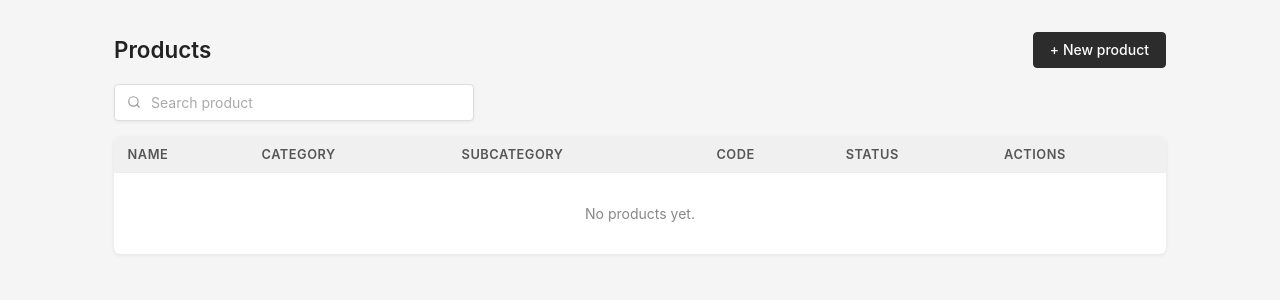
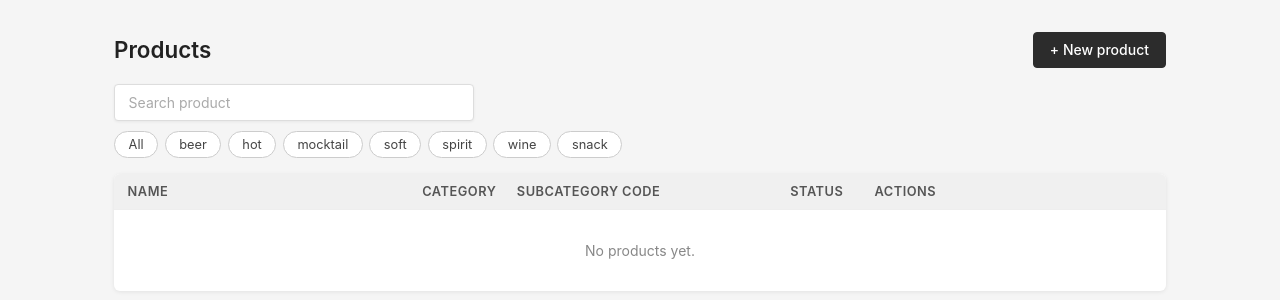
Before and after one commit to arthurbotto/supporters_bar_menu, a Flask app: page /admin/products in a window 1280 px wide. Shown: the part 48-348 px from the top of the page. Run offline with Flask 3, Linux system fonts and the light colour scheme; the visitor is signed in with stand-in values (Sample User, id 1); data that the repository does not hold is empty; some libraries are stand-ins or nearby versions.

Commit message:
Add Bar Snacks page, home footer, and admin products filter
  Bar Snacks: GET /snacks route, all_snacks() repository method,
  snacks.html template, snacks.css. Flat list with name, vegan label,
  description, and price per serve size. Home page tile added.

  Home page footer: allergen info, pricing notes, service charge.
  Styled small and discrete with separator line (home.css).

  Admin products filter: category pill buttons (All + per-category)
  firing HTMX on click; search_product() SQL fixed with dynamic WHERE
  so empty category returns all products; products.js extracted to
  static/js/admin/ for active-button highlight; products table column
  widths set with table-layout:fixed, code column truncated with ellipsis.

  Admin form image preview: max-width/height constrained so images
  display proportionally without stretching.

```diff
--- a/app.py
+++ b/app.py
@@ -399,6 +399,23 @@ def get_hot_drinks_page():
 
     return render_template('hot_drinks.html', hot_drinks=hot_drinks)
 
+# ---------------
+# snacks page
+# ---------------
+
+@app.route('/snacks')
+def get_snacks_page():
+    connection = get_flask_database_connection(app)
+    product_repo = ProductRepository(connection)
+    snacks = product_repo.all_snacks()
+
+    for snack in snacks:
+        snack.variants = product_repo.product_variants(snack.id)
+
+    return render_template('snacks.html', snacks=snacks)
+
+
+
 
 # ===========================
 # Admin routes
@@ -446,13 +463,11 @@ def admin_products():
 @login_required
 def admin_search_products():
     q = request.args.get('q', '').strip()
+    category = request.args.get('category', '')
     connection = get_flask_database_connection(app)
     repo = ProductRepository(connection)
 
-    if q == '':
-        products = repo.all_products_for_admin()
-    else:
-        products = repo.search_product(q)
+    products = repo.search_product(q, category)
 
     return render_template('admin/products_list.html', products=products)
 
--- a/lib/product_repository.py
+++ b/lib/product_repository.py
@@ -85,7 +85,13 @@ class ProductRepository:
 
     def all_hot_drinks(self):
         rows = self._connection.execute(
-            "SELECT p.* FROM products p WHERE p.category = 'hot' AND p.is_active = TRUE ORDER BY p.id ASC"
+            "SELECT p.* FROM products p WHERE p.category = 'hot' AND p.is_active = TRUE ORDER BY p.name"
+        )
+        return [self._row_to_product(r) for r in rows]
+
+    def all_snacks(self):
+        rows = self._connection.execute(
+            "SELECT p.* FROM products p WHERE p.category = 'snack' AND p.is_active = TRUE ORDER BY p.id ASC"
         )
         return [self._row_to_product(r) for r in rows]
 
@@ -158,17 +164,19 @@ class ProductRepository:
         )
         return [row["producer"] for row in rows]
 
-    def search_product(self, query=''):
-        q = f"%{query.strip()}%"
-
+    def search_product(self, query='', category=''):
+        conditions = []
+        params = []
+        if query.strip():
+            conditions.append("p.name ILIKE %s")
+            params.append(f"%{query.strip()}%")
+        if category:
+            conditions.append("p.category = %s")
+            params.append(category)
+        where = ("WHERE " + " AND ".join(conditions)) if conditions else ""
         rows = self._connection.execute(
-            """
-            SELECT p.*
-            FROM products p
-            WHERE p.name ILIKE %s
-            ORDER BY p.category, p.name
-        """, [q])
-
+            f"SELECT p.* FROM products p {where} ORDER BY p.category, p.name",
+            params)
         return [self._row_to_product(r) for r in rows]
 
 
--- a/static/css/admin.css
+++ b/static/css/admin.css
@@ -128,6 +128,33 @@ body {
   color: #666;
 }
 
+/* ---- Products table column widths ---- */
+.products-table {
+  table-layout: fixed;
+}
+.products-table th:nth-child(1) { width: 28%; } /* Name */
+.products-table th:nth-child(2) { width: 9%; }  /* Category */
+.products-table th:nth-child(3) { width: 10%; } /* Subcategory */
+.products-table th:nth-child(4) { width: 16%; } /* Code */
+.products-table th:nth-child(5) { width: 8%; }  /* Status */
+/* Actions takes the remaining ~29% */
+
+.products-table td {
+  white-space: nowrap;
+  overflow: hidden;
+  text-overflow: ellipsis;
+  max-width: 0;
+}
+.products-table td:nth-child(1),
+.products-table td:nth-child(6) {
+  white-space: normal;
+  overflow: visible;
+  max-width: none;
+}
+.products-table .code-cell {
+  font-size: 0.72rem;
+}
+
 /* ---- Status badges ---- */
 .badge {
   display: inline-block;
@@ -145,6 +172,60 @@ body {
   align-items: center;
   justify-content: space-between;
   margin-bottom: 1rem;
+}
+
+/* ---- Filter bar (products page) ---- */
+.admin-filters {
+  display: flex;
+  flex-direction: column;
+  gap: 0.65rem;
+  margin-bottom: 1rem;
+}
+
+.admin-filter-search input {
+  width: 100%;
+  max-width: 360px;
+  padding: 0.55rem 0.85rem;
+  border: 1px solid #ddd;
+  border-radius: 4px;
+  font-size: 0.875rem;
+  font-family: inherit;
+  color: #222;
+  background: #fff;
+  box-shadow: 0 1px 3px rgba(0,0,0,0.06);
+  transition: border-color 0.15s, box-shadow 0.15s;
+}
+.admin-filter-search input:focus {
+  outline: none;
+  border-color: #2c2c2c;
+  box-shadow: 0 0 0 3px rgba(44,44,44,0.08);
+}
+.admin-filter-search input::placeholder { color: #aaa; }
+
+.admin-filter-controls {
+  display: flex;
+  flex-wrap: wrap;
+  gap: 0.4rem;
+}
+.admin-filter-controls button {
+  padding: 0.3rem 0.85rem;
+  border: 1px solid #ccc;
+  border-radius: 20px;
+  background: #fff;
+  color: #444;
+  font-size: 0.8rem;
+  font-family: inherit;
+  cursor: pointer;
+  transition: background 0.12s, border-color 0.12s, color 0.12s;
+}
+.admin-filter-controls button:hover {
+  background: #f0f0f0;
+  border-color: #aaa;
+}
+.admin-filter-controls button.active {
+  background: #2c2c2c;
+  border-color: #2c2c2c;
+  color: #fff;
 }
 
 /* ---- Admin search bar ---- */
@@ -374,6 +455,7 @@ body {
   .form-row { grid-template-columns: 1fr; }
 
   .admin-search { max-width: 100%; }
+  .admin-filter-search input { max-width: 100%; }
 
   /* Form action buttons: wrap and stretch on mobile */
   .form-actions {
--- /dev/null
+++ b/static/css/snacks.css
@@ -0,0 +1,6 @@
+.snack-row {
+  display: flex;
+  justify-content: space-between;
+  align-items: center;
+  padding: 14px;
+}
--- /dev/null
+++ b/static/js/admin/products.js
@@ -0,0 +1,6 @@
+document.querySelector('.admin-filter-controls').addEventListener('click', function(e) {
+  const btn = e.target.closest('button');
+  if (!btn) return;
+  this.querySelectorAll('button').forEach(b => b.classList.remove('active'));
+  btn.classList.add('active');
+});
--- a/templates/admin/cocktail_form.html
+++ b/templates/admin/cocktail_form.html
@@ -86,7 +86,7 @@
     <label>Image</label>
     {% if cocktail and cocktail.image_url %}
       <img src="{{ url_for('static', filename=cocktail.image_url) }}"
-            alt="Current image" style="max-height:120px; display:block; margin-bottom:0.5rem; border-radius:4px">
+            alt="Current image" style="max-height:120px; max-width:240px; width:auto; height:auto; display:block; margin-bottom:0.5rem; border-radius:4px">
       <span class="hint">Upload a new image to replace the current one.</span>
     {% endif %}
     <input type="file" name="image" accept="image/jpeg,image/png,image/webp">
--- a/templates/admin/product_form.html
+++ b/templates/admin/product_form.html
@@ -108,7 +108,7 @@
     <label>Image</label>
     {% if product and product.image_url %}
       <img src="{{ url_for('static', filename=product.image_url) }}"
-            alt="Current image" style="max-height:120px; display:block; margin-bottom:0.5rem; border-radius:4px">
+            alt="Current image" style="max-height:120px; max-width:240px; width:auto; height:auto; display:block; margin-bottom:0.5rem; border-radius:4px">
       <span class="hint">Upload a new image to replace the current one.</span>
     {% endif %}
     <input type="file" name="image" accept="image/jpeg,image/png,image/webp">
--- a/templates/admin/products.html
+++ b/templates/admin/products.html
@@ -10,7 +10,9 @@
   <a href="{{ url_for('admin_product_new') }}" class="btn btn-primary">+ New product</a>
 </div>
 
-<div class="admin-search">
+<div id="admin-filters" class="admin-filters">
+
+  <div class="admin-filter-search">
     <input
       type="text"
       name="q"
@@ -19,11 +21,35 @@
       hx-trigger="load, keyup changed delay:300ms"
       hx-target="#productResults"
       hx-swap="innerHTML"
+      hx-include="#admin-filters"
       autocomplete="off"
     >
   </div>
 
-<table class="admin-table" id="productResults">
+  <div class="admin-filter-controls">
+    <button type="button" name="category" value=""
+     hx-get="/admin/search_products"
+     hx-trigger="click"
+     hx-include="#admin-filters"
+     hx-target="#productResults"
+     hx-swap="innerHTML"
+     >All</button>
+    {% for cat in ['beer', 'hot', 'mocktail', 'soft', 'spirit', 'wine', 'snack'] %}
+    <button type="button" name="category" value="{{ cat }}"
+     hx-get="/admin/search_products"
+     hx-trigger="click"
+     hx-include="#admin-filters"
+     hx-target="#productResults"
+     hx-swap="innerHTML"
+     >{{ cat }}</button>
+    {% endfor %}
+  </div>
+</div>
+
+<table class="admin-table products-table" id="productResults">
   {% include "admin/products_list.html" %}
 </table>
 {% endblock %}
+{% block scripts %}
+  <script src="{{ url_for('static', filename='js/admin/products.js') }}"></script>
+{% endblock %}
```
Also changed, not shown: PROJECT_NOTES.md (+31 -1 lines), data/product_variants.csv (+16 -0 lines), data/products_base.csv (+19 -3 lines), static/css/home.css (+16 -0 lines), templates/home.html (+19 -0 lines), templates/snacks.html (added, +35 -0 lines), README.md, static/images/beer/10aeaf5d0b78_daiquiri.jpg (added). Lines whose indentation alone changed are shown as unchanged.
